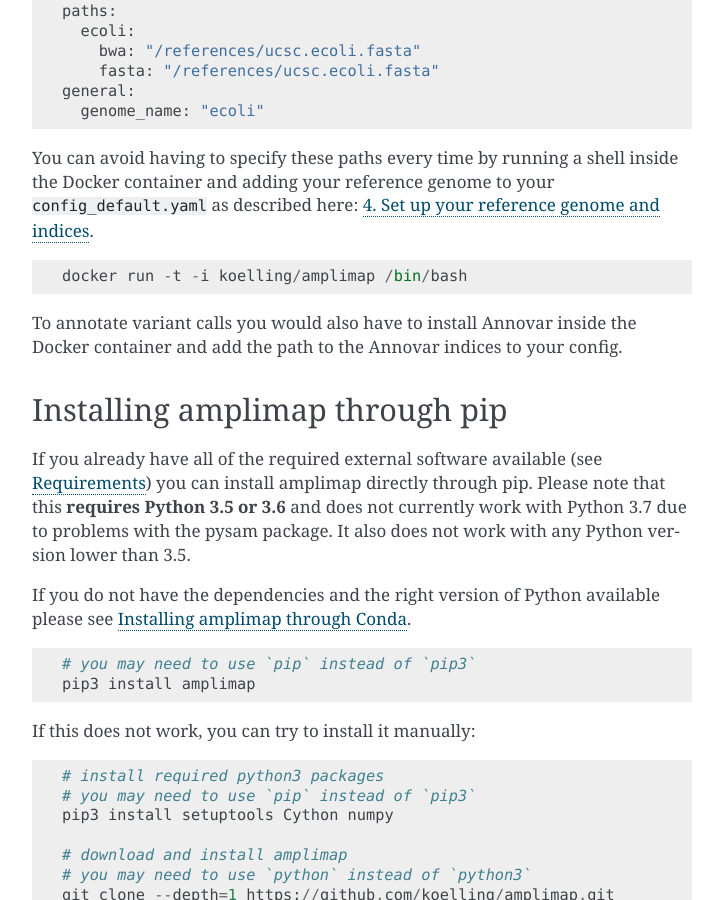
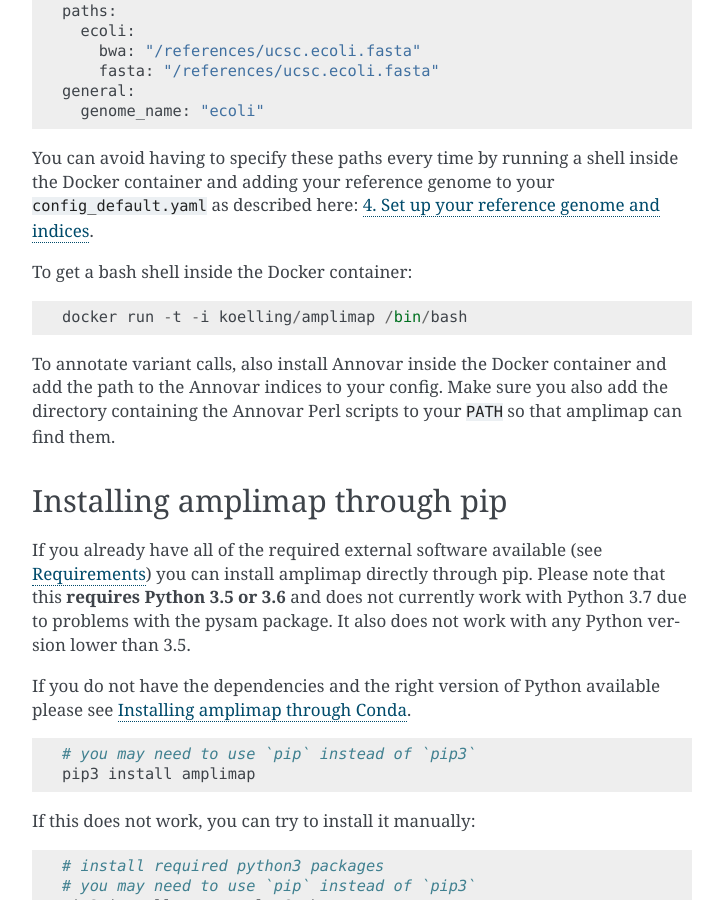
Before and after one commit to koelling/amplimap, a Sphinx documentation site: the page built from docs/extended_installation.rst, in a window 1280 px wide and 900 px high, scrolled down 3144 px. Shown: the whole window, without its empty margins (388-1111 px from the left). Built offline with Sphinx 7.4.7, drawn with Linux system fonts in a browser that asks for light colours.

Commit message:
update docs [skip ci]

```diff
--- a/docs/extended_installation.rst
+++ b/docs/extended_installation.rst
@@ -177,12 +177,18 @@
 You can avoid having to specify these paths every time by running a shell inside the Docker container
 and adding your reference genome to your ``config_default.yaml`` as described here: :ref:`installation-setup`.
 
+To get a bash shell inside the Docker container:
+
 ::
 
     docker run -t -i koelling/amplimap /bin/bash
 
-To annotate variant calls you would also have to install Annovar inside the Docker container
+
+
+To annotate variant calls, also install Annovar inside the Docker container
 and add the path to the Annovar indices to your config.
+Make sure you also add the directory containing
+the Annovar Perl scripts to your ``PATH`` so that amplimap can find them.
 
 
 .. _installation-pip:
--- a/docs/usage.rst
+++ b/docs/usage.rst
@@ -85,7 +85,7 @@
    orientation (needs to match start of read 1)
 3. ``second_primer_5to3``: sequence of the reverse primer, in 5’ to 3’
    orientation (needs to match start of read 2)
-4. ``chr``: chromosome (should start with *chr*)
+4. ``chr``: chromosome (needs to match the naming scheme used for the reference genome, eg. ``1`` for Ensembl or ``chr1`` for UCSC)
 5. ``target_start``: start of the target region (after the primer,
    1-based coordinate system)
 6. ``target_end``: end of the target region
@@ -141,7 +141,7 @@
 List of target regions (e.g. exons, not the MIPs themselves) in CSV format.
 This file should contain the following columns:
 
-1. ``chr`` (chromosome, should start with *chr*)
+1. ``chr`` (needs to match the naming scheme used for the reference genome, eg. ``1`` for Ensembl or ``chr1`` for UCSC)
 2. ``start`` (start position, 1-based coordinate system)
 3. ``end`` (end position)
 4. [optional] ``id`` (name of the target)
@@ -172,7 +172,7 @@
 If you have certain SNPs that you want to generate pileups for, you can
 provide a list in tab-separated text format here. The columns are:
 
-1. ``chr`` (should start with *chr*)
+1. ``chr`` (needs to match the naming scheme used for the reference genome, eg. ``1`` for Ensembl or ``chr1`` for UCSC)
 2. ``pos`` (1-based coordinate system)
 3. ``id``
 4. ``snp_ref``
```
